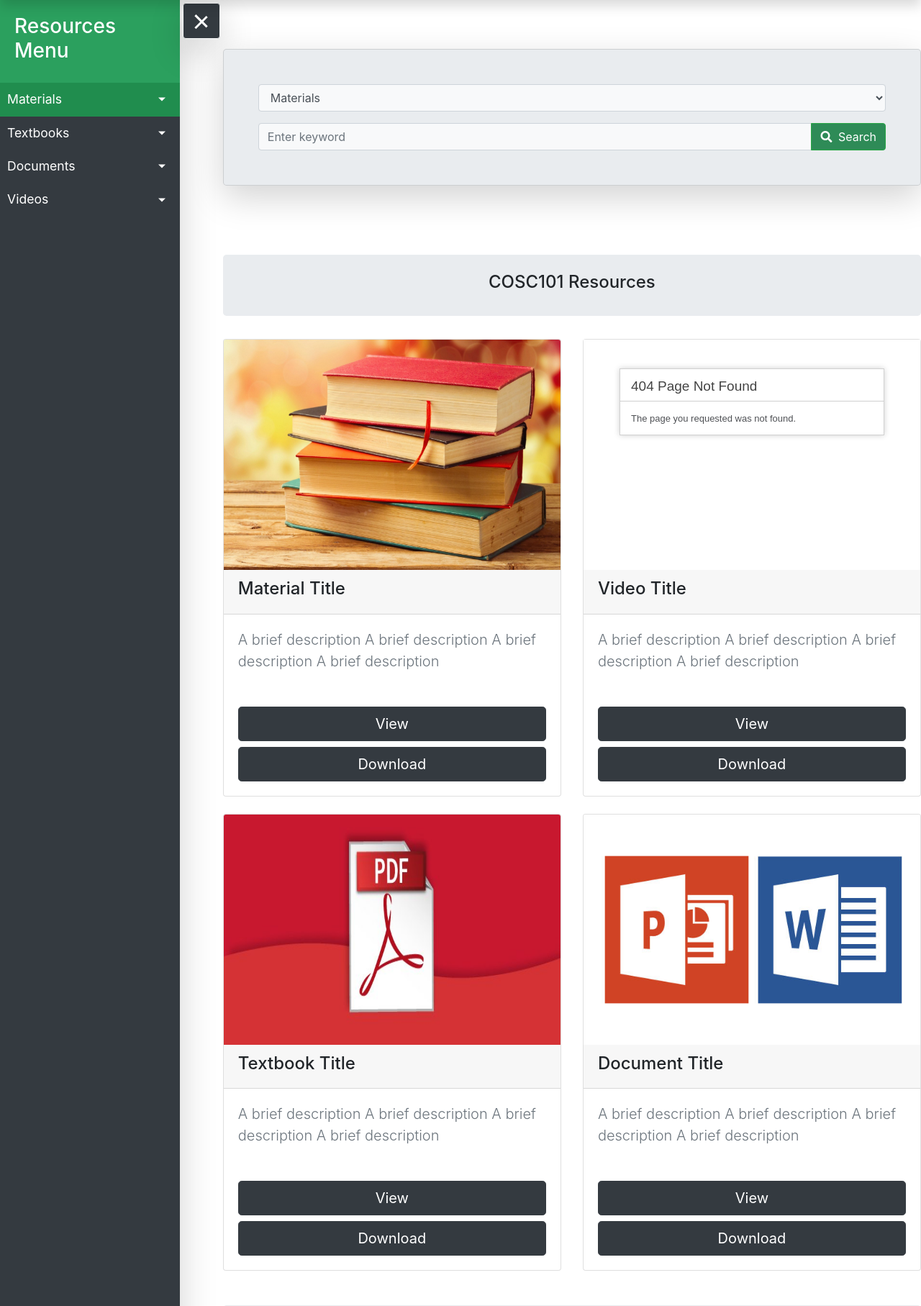
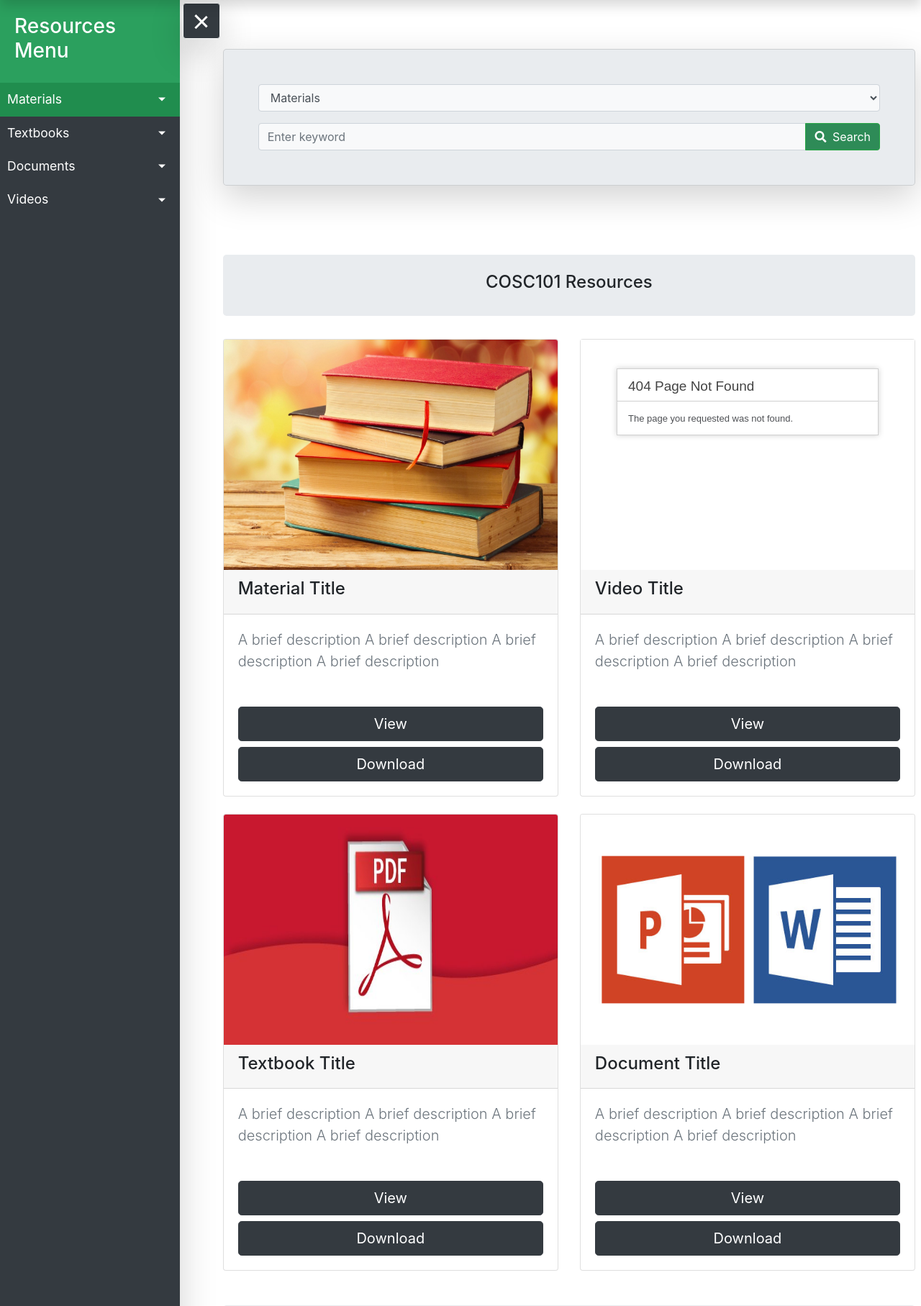
Before and after one commit to STEMCoders-ABU/project1, a CodeIgniter app: page /project1/resources/resource in a window 1280 px wide. Shown: the part 57-1872 px from the top of the page at 72% size. Run offline with CodeIgniter, Linux system fonts and the light colour scheme.

Commit message:
Update resources.php

```diff
--- a/application/views/resources/resources.php
+++ b/application/views/resources/resources.php
@@ -1,4 +1,4 @@
-<div class="resources-siderbar-wrapper">
+<div class="resources-siderbar-wrapper pr-2">
     <!-- Sidebar -->
     <nav id="resources-sidebar" class="shadow shadow-lg">
         <div class="resources-sidebar-header">
```
